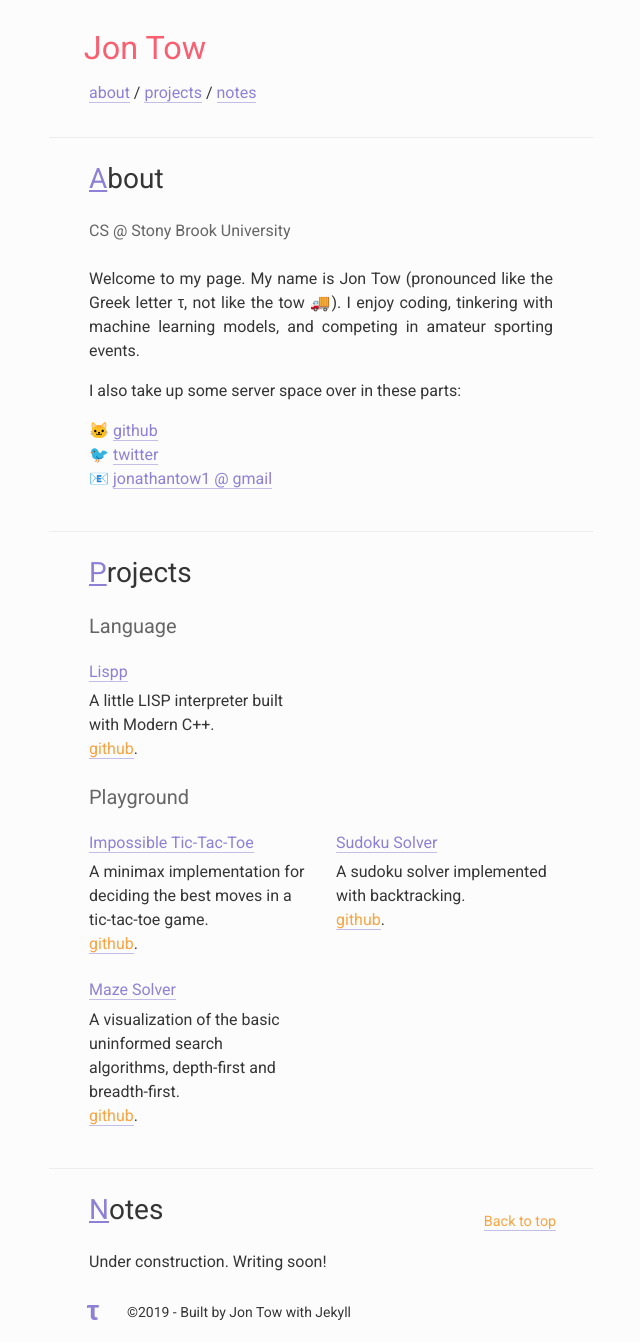
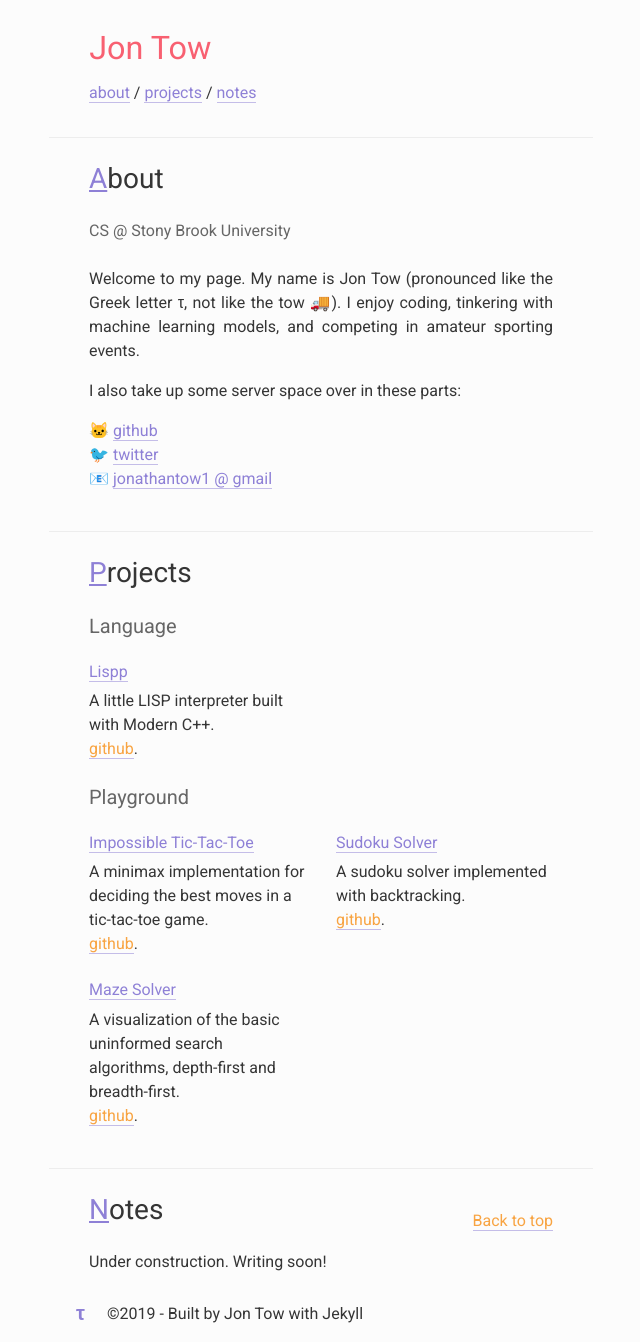
Before and after one commit to jon-tow/jon-tow.github.io, a Jekyll site: the page built from index.html, in a window 1280 px wide. Shown: the whole page, without its empty margins (319-959 px from the left). Built offline with Jekyll 4.4.1, drawn with Linux system fonts in a browser that asks for light colours.

Commit message:
alignment updates

```diff
--- a/_includes/_base/nav.html
+++ b/_includes/_base/nav.html
@@ -7,9 +7,9 @@
     <div class="navbar ml-0 navbar-expand mb-0 pt-0 pb-0">
       <div class="collapse navbar-collapse" id="navbarNav">
 	<p>
-          <a class="" href="#about"> about</a> /
-          <a class="" href="#project"> projects</a> /
-          <a class="" href="#notes"> notes</a>
+          <a href="#about"> about</a> /
+          <a href="#project"> projects</a> /
+          <a href="#notes"> notes</a>
 	</p>
       </div>
     </div>
--- a/_layouts/page.html
+++ b/_layouts/page.html
@@ -6,11 +6,13 @@
   </head>
 
   <body class="" data-spy="scroll" data-target="#myScrollspy" data-offset="20">
+    <div class="">
     {% include _base/nav.html %}
-    <main class="">
+    <main>
 	{{ content }}
     </main>
     {% include _base/footer.html %}
+    </div>
   </body>
 
 </html>
--- a/assets/css/main.css
+++ b/assets/css/main.css
@@ -39,9 +39,21 @@
 
     line-height: 1.5;
     color: var(--black);
-    background-color: var(--main-white);
+    background-color: var(--main-white); /* var(--main-white); */
 }
 
+.page-effect
+{
+    box-shadow:0 1px 6px rgba(0, 0, 0, 0.4);
+}
+
+.wrapper {
+    margin: 0.75em;
+    padding-left: 1em;
+    padding-right: 1em;
+    background-color: var(--main-white);
+    border: 1px solid #e6e6e6;
+}
 .content {
     flex: 1 0 auto;
 }
@@ -120,7 +132,7 @@
 }
 
 .navbar {
-
+    padding-left: 1em;
 }
 
 .navbar-nav .navbar ul li {
@@ -138,7 +150,7 @@
 .navbar-brand {
     font-weight: bold;
     font-size: 1.5em;
-    padding-left: .5em;
+    padding-left: .75em;
     color: var(--third-color);
 }
 
@@ -233,7 +245,6 @@
 }
 
 .top-link {
-    font-size:.9em;
     width: 100%;
     text-align:right;
     padding-right: 2em;
@@ -329,8 +340,6 @@
     justify-content: flex-start;
     flex-wrap: nowrap;
 
-    font-size: 14px;
-
     height: 2em;
 
     border-radius: 6px;
@@ -350,7 +359,7 @@
     padding-right: .5em;
     padding-bottom: .1em;
     font-weight: bold;
-    font-size: 2em;
+    font-size: 1.25em;
     color: var(--main-color);
 }
 
@@ -391,7 +400,10 @@
 }
 
 @media screen and (max-width: 47em) {
-
+    .wrapper {
+	margin: 0;
+	border: none;
+    }
 
     .tab-info {
 	grid-area: tab-info;
```
